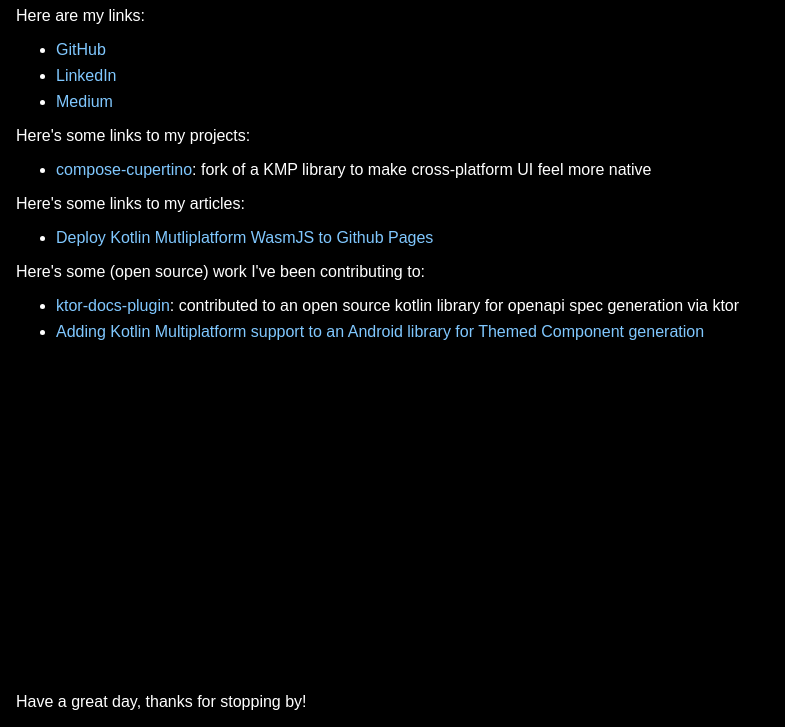
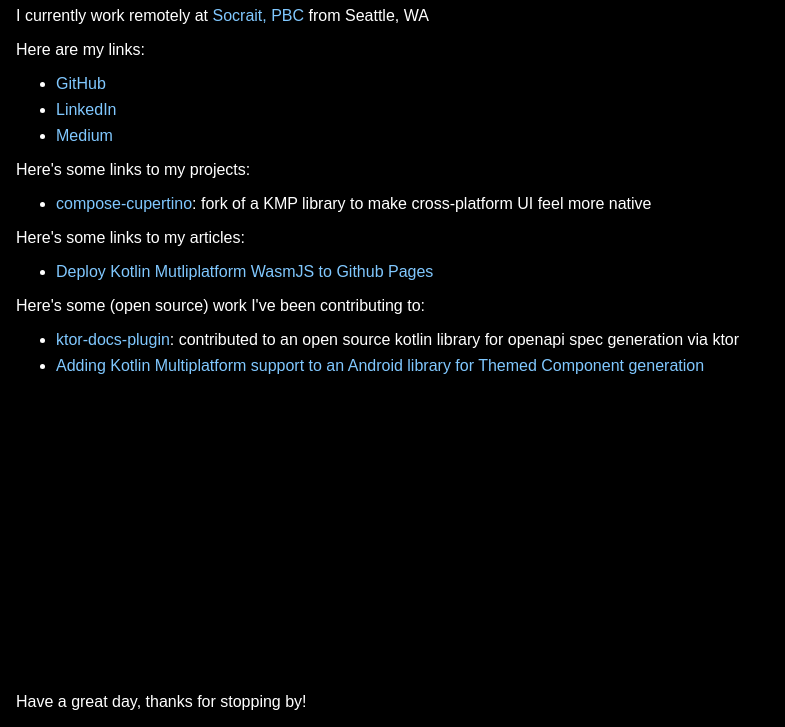
Before and after one commit to slanos/scottlanoue-site, a plain HTML site: page index.html in a window 1280 px wide. Shown: the part 73-800 px from the top of the page, without its empty margins (0-785 px from the left). Drawn offline with Linux system fonts and the light colour scheme.

Commit message:
feat: add socrait link

```diff
--- a/index.html
+++ b/index.html
@@ -53,6 +53,8 @@
     <main>
     <h1>Hi my name is Scott Lanoue</h1>
 
+    <p>I currently work remotely at <a href="https://socrait.com/">Socrait, PBC</a> from Seattle, WA</p>
+
     <p>Here are my links:</p>
     <ul>
         <li><a href="https://github.com/schott12521">GitHub</a></li>
```
